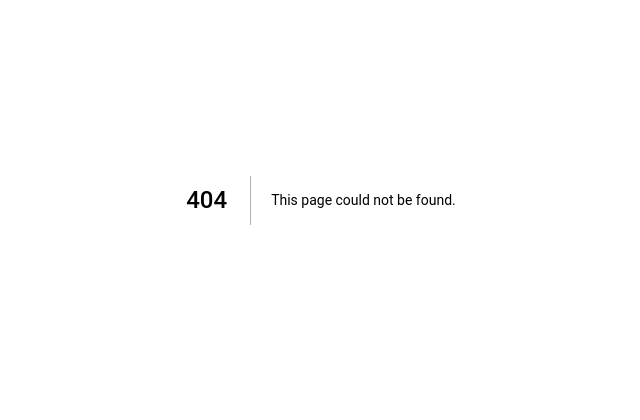
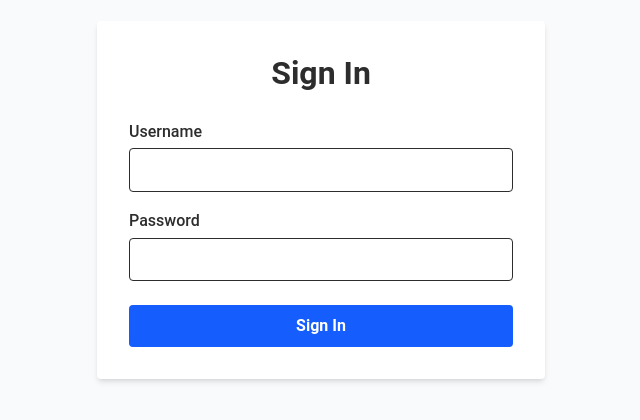
Before and after one commit to rubenatello/dignov2, a Next.js app in the folder frontend/: page /dashboard/signin in a window 1280 px wide. Before the commit this address had no page. Shown: the part 200-620 px from the top of the page, without its empty margins (319-959 px from the left). Built offline with nearby package versions, Linux system fonts and the light colour scheme.

Commit message:
Move sign-in page to /dashboard/signin, redirect to /dashboard/editor on success. Remove old /signin route.

```diff
--- a/frontend/src/app/signin/page.tsx
+++ b/frontend/src/app/dashboard/signin/page.tsx
@@ -2,7 +2,7 @@
 
 import React, { useState } from 'react';
 import { useRouter } from 'next/navigation';
-import { login } from '../lib/authApi';
+import { login } from '../../lib/authApi';
 
 export default function SignInPage() {
   const [username, setUsername] = useState('');
@@ -13,9 +13,9 @@ export default function SignInPage() {
   const handleSubmit = async (e: React.FormEvent) => {
     e.preventDefault();
     setError('');
-  const result = await login(username, password);
+    const result = await login(username, password);
     if (result.success) {
-      router.push('/');
+      router.push('/dashboard/editor');
     } else {
       setError(result.error || 'Sign in failed');
     }
```
